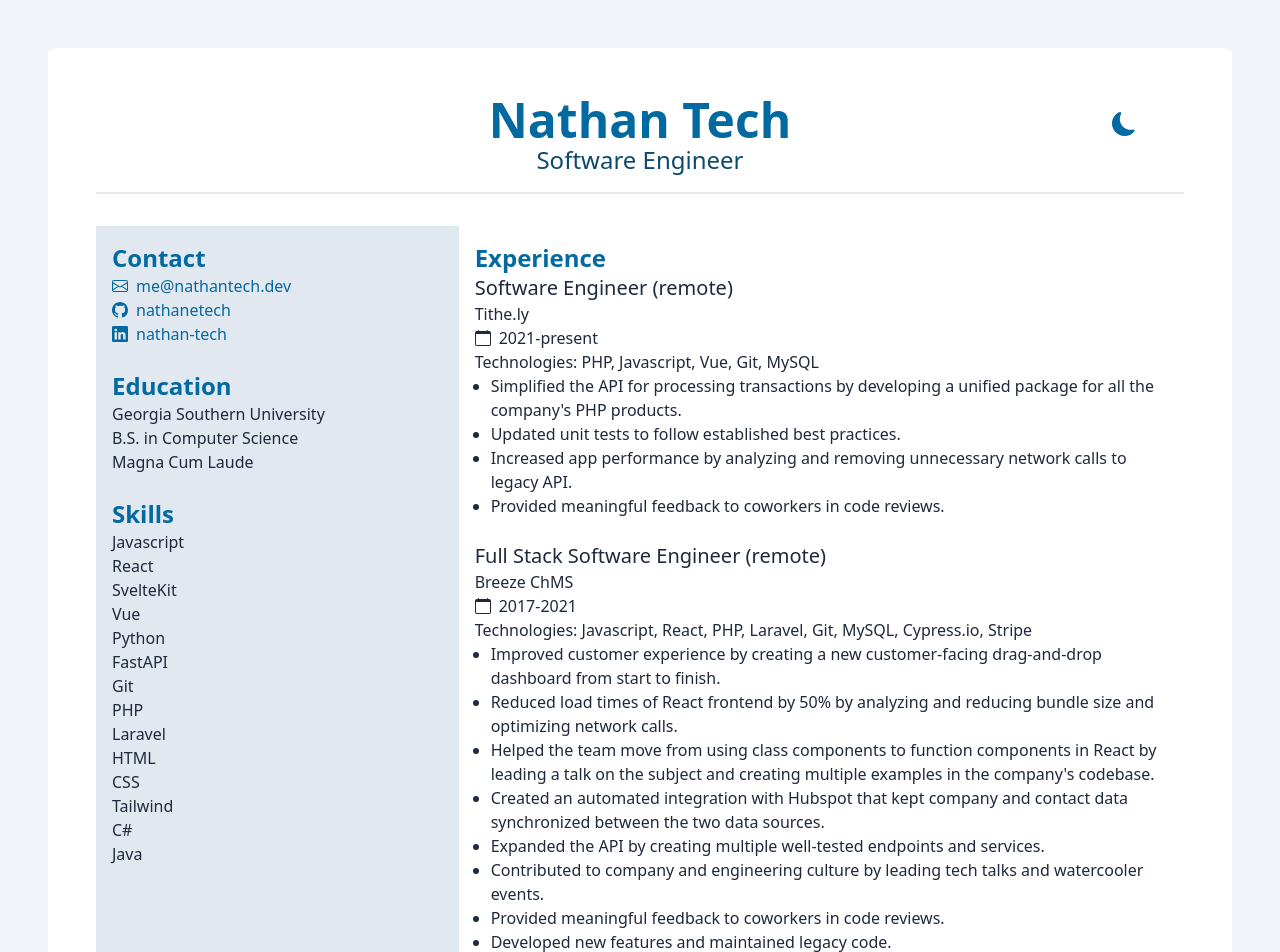
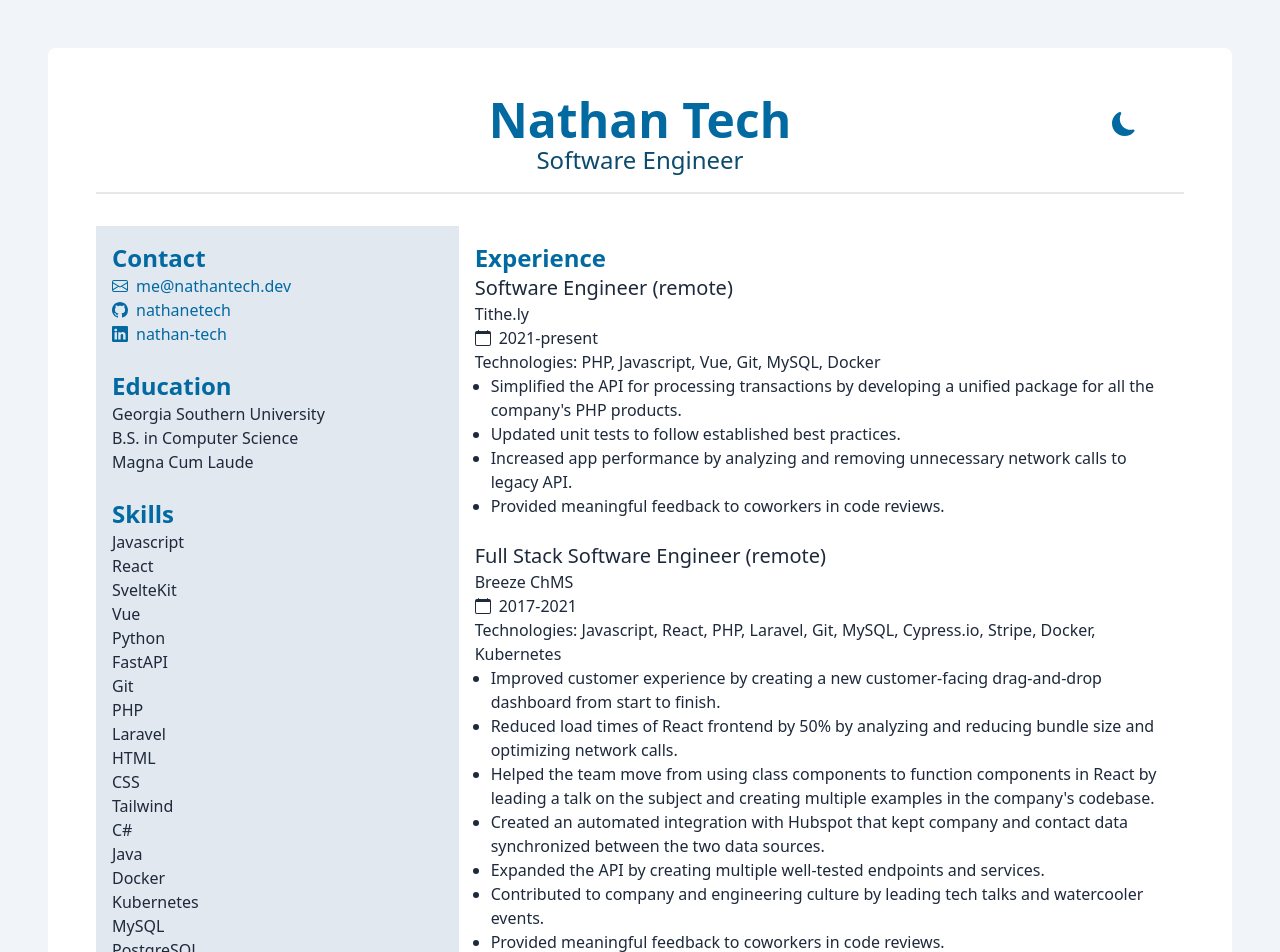
Before and after one commit to nathanetech/personal-site, a SvelteKit app: page / in a window 1280 px wide. Shown: the top 952 px of the page. Built offline with nearby package versions, Linux system fonts and the light colour scheme.

Commit message:
skills and printing

```diff
--- a/src/routes/+page.svelte
+++ b/src/routes/+page.svelte
@@ -19,6 +19,10 @@
         "Tailwind",
         "C#",
         "Java",
+        "Docker",
+        "Kubernetes",
+        "MySQL",
+        "PostgreSQL"
     ]
 
     let isDark = false;
@@ -138,7 +142,7 @@
                         position="Software Engineer (remote)"
                         company="Tithe.ly"
                         time="2021-present"
-                        technologies="PHP, Javascript, Vue, Git, MySQL"
+                        technologies="PHP, Javascript, Vue, Git, MySQL, Docker"
                     >
                         <ul>
                             <li>
@@ -159,7 +163,7 @@
                         position="Full Stack Software Engineer (remote)"
                         company="Breeze ChMS"
                         time="2017-2021"
-                        technologies="Javascript, React, PHP, Laravel, Git, MySQL, Cypress.io, Stripe"
+                        technologies="Javascript, React, PHP, Laravel, Git, MySQL, Cypress.io, Stripe, Docker, Kubernetes"
                     >
                         <ul>
                             <li>
@@ -184,7 +188,7 @@
                             <li class="print:hidden">
                                 Provided meaningful feedback to coworkers in code reviews.
                             </li>
-                            <li>
+                            <li class="print:hidden">
                                 Developed new features and maintained legacy code.
                             </li>
                             <li class="print:hidden">
```
